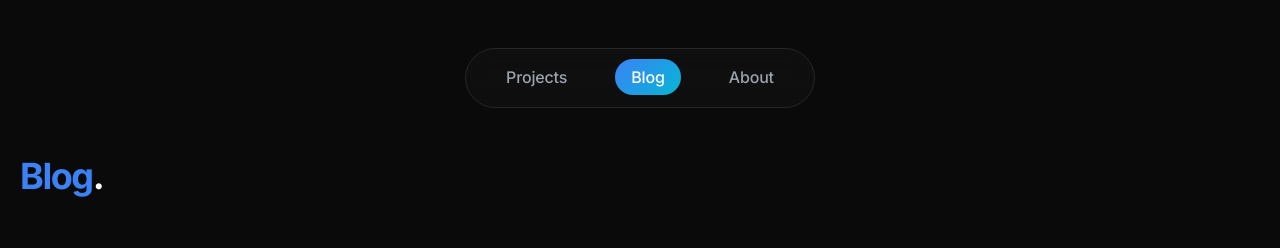
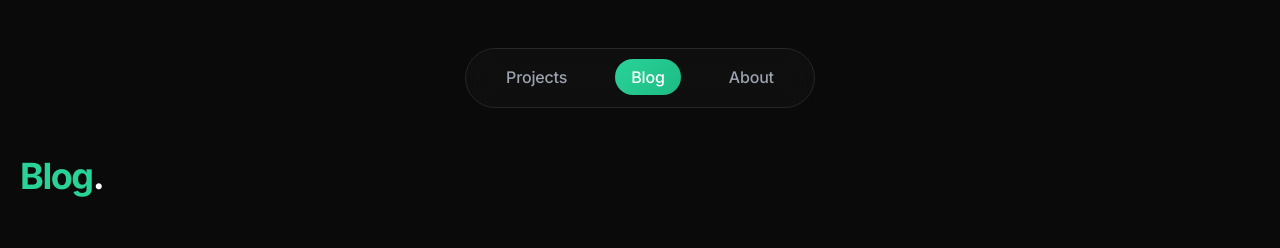
Before and after one commit to liang256/liangyu.dev, a Next.js app: page /posts in a window 1280 px wide. Shown: the top 248 px of the page. Built offline with nearby package versions, Linux system fonts and the light colour scheme.

Commit message:
feat: Update accent colors for improved UI consistency

```diff
--- a/src/app/globals.css
+++ b/src/app/globals.css
@@ -16,10 +16,10 @@
     --text-tertiary: #71717a;
     --text-muted: #52525b;
 
-    --accent-primary: #3b82f6;
-    --accent-secondary: #06b6d4;
-    --accent-tertiary: #10b981;
-    --accent-gradient: linear-gradient(135deg, #3b82f6, #06b6d4);
+    --accent-primary: #29D398;
+    --accent-secondary: #1EBB85;
+    --accent-tertiary: #0CA778;
+    --accent-gradient: linear-gradient(135deg, #29D398, #1EBB85);
 
     --border-primary: #27272a;
     --border-secondary: #3f3f46;
--- a/tailwind.config.ts
+++ b/tailwind.config.ts
@@ -17,7 +17,7 @@ const config: Config = {
         "accent-1": "#FAFAFA",
         "accent-2": "#EAEAEA",
         "accent-7": "#333",
-        success: "#0070f3",
+        success: "#29D398",
         cyan: "#79FFE1",
       },
       spacing: {
```
